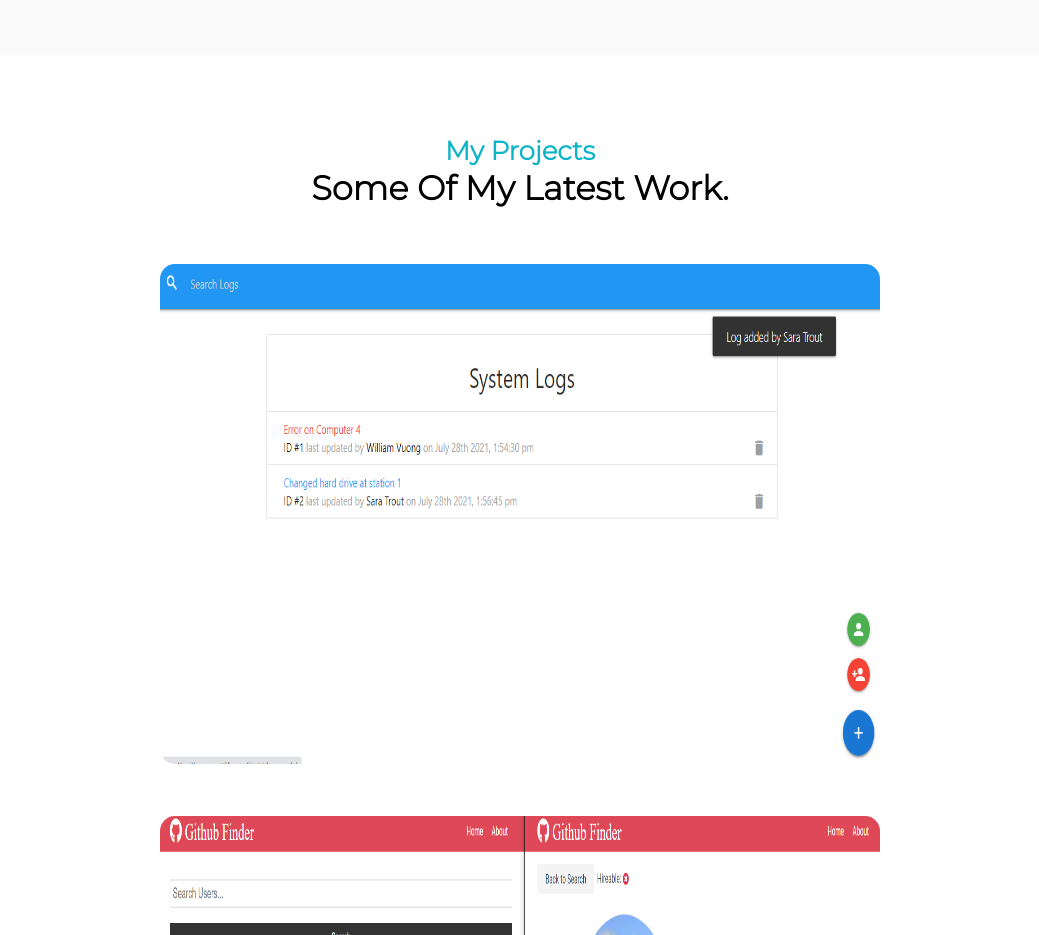
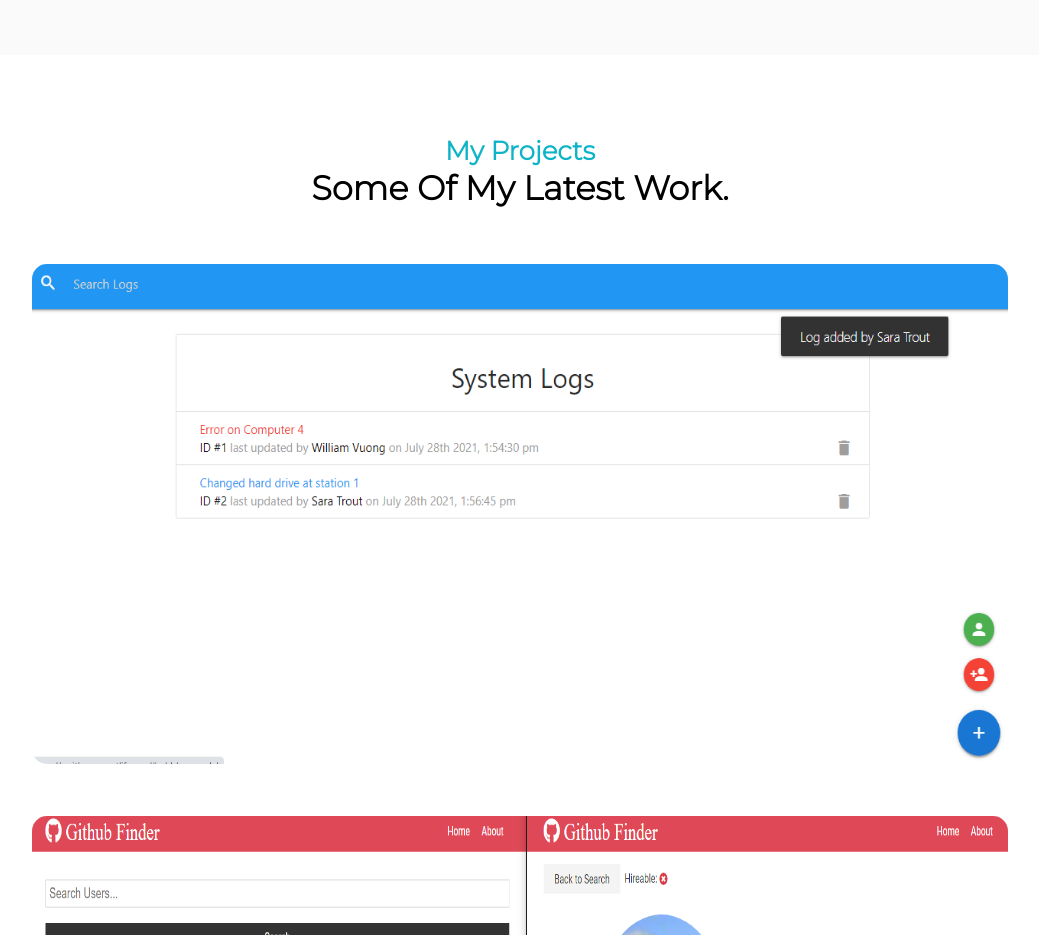
Before and after one commit to willvuong/react-portfolio-app-v3, a React (Create React App) app: page / in a window 1280 px wide. Shown: the part 1520-2455 px from the top of the page, without its empty margins (120-1159 px from the left). Built offline with nearby package versions, Linux system fonts and the light colour scheme.

Commit message:
changed classNames to hyphen syntax

```diff
--- a/src/components/Projects.js
+++ b/src/components/Projects.js
@@ -2,12 +2,13 @@ import ProjectsItem from './ProjectsItem.js'
 
 const Projects = ({ projectsData }) => {
     return (
-        <div className="Projects" id="projects">
-            <div className="projectsContainer">
-                <div className="section-heading">
+        <section className="Projects" id="projects">
+            <div className="section-heading">
                     <h3>My Projects</h3>
                     <h2>Some Of My Latest Work.</h2>
                 </div>
+
+            <div className="projects-container">
                 {projectsData.length > 0 && projectsData.map((data) => (
                     <ProjectsItem
                         key={data.id}
@@ -15,8 +16,7 @@ const Projects = ({ projectsData }) => {
                     />
                 ))}
             </div>
-
-        </div>
+        </section>
     )
 }
 
--- a/src/components/ProjectsItem.js
+++ b/src/components/ProjectsItem.js
@@ -5,13 +5,13 @@ const ProjectsItem = ({ projectsData }) => {
 
             <div className="innerProjectsContainer">
                 <img src={projectsData.img} ></img>
-                <div className="overlay"></div> {/* specifically for dark background on hover */}
+                <div className="overlay"></div>
 
-                <div className="projectInfo">
+                <div className="project-info">
                     <h3>{projectsData.name}</h3>
                     <p>{projectsData.description}</p>
 
-                    <div className="projectLinks">
+                    <div className="project-links">
                             <a href={projectsData.demoLink} target="_blank">Demo <i class="fas fa-arrow-right"></i></a>
                             <a href={projectsData.sourceCode} target="_blank">Source <i class="fas fa-arrow-right"></i></a>
                     </div>
--- a/src/index.css
+++ b/src/index.css
@@ -328,16 +328,10 @@ nav {
   padding: 5rem 0;
 }
 
-.projectsContainer {
-  width: 60%;
+.projects-container {
+  width: 80%;
   margin: 0 auto;
 }
-
-/* .Projects h2{
-  font-size: 2rem;
-  padding-left: 2.5%;
-  animation: translateXContent 1s;
-} */
 
 .ProjectsItem {
   animation: translateYContent 0.5s linear;
@@ -372,7 +366,7 @@ nav {
   width: 100%;
 }
 
-.projectInfo {
+.project-info {
   position: absolute;
   top: 50%;
   left: 50%;
@@ -381,24 +375,24 @@ nav {
   display: none;
 }
 
-.projectInfo a {
+.project-info a {
   text-decoration: none;
 }
 
-.projectLinks {
+.project-links {
   text-align: center;
   margin-top: 1rem;
 }
 
-.projectLinks a {
+.project-links a {
   margin-left: 1rem;
 }
 
-.projectLinks a, .projectLinks i {
+.project-links a, .project-links i {
   color: white;
 }
 
-.projectLinks a:hover {
+.project-links a:hover {
   opacity: 0.6;
   transition: 0.3s ease-in-out;
 }
@@ -415,7 +409,7 @@ nav {
     transition: 0.5s ease-out;
 }
 
-.innerProjectsContainer:hover .projectInfo {
+.innerProjectsContainer:hover .project-info {
   display: block;
 }
 
@@ -490,7 +484,7 @@ nav {
   .skills {
     width: 90%;
   }
-  .projectsContainer {
+  .projects-container {
     width: 90%;
   }
 
```
